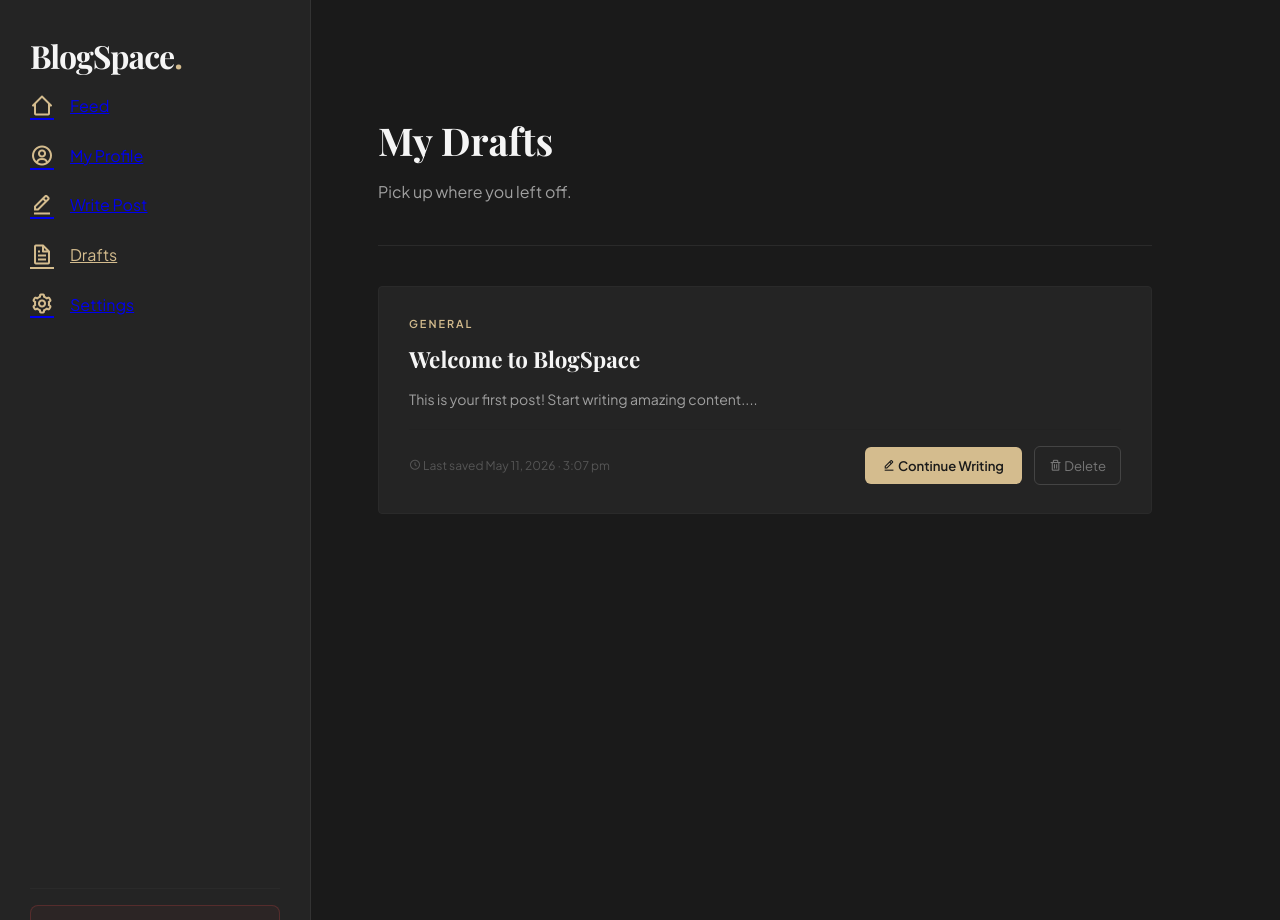
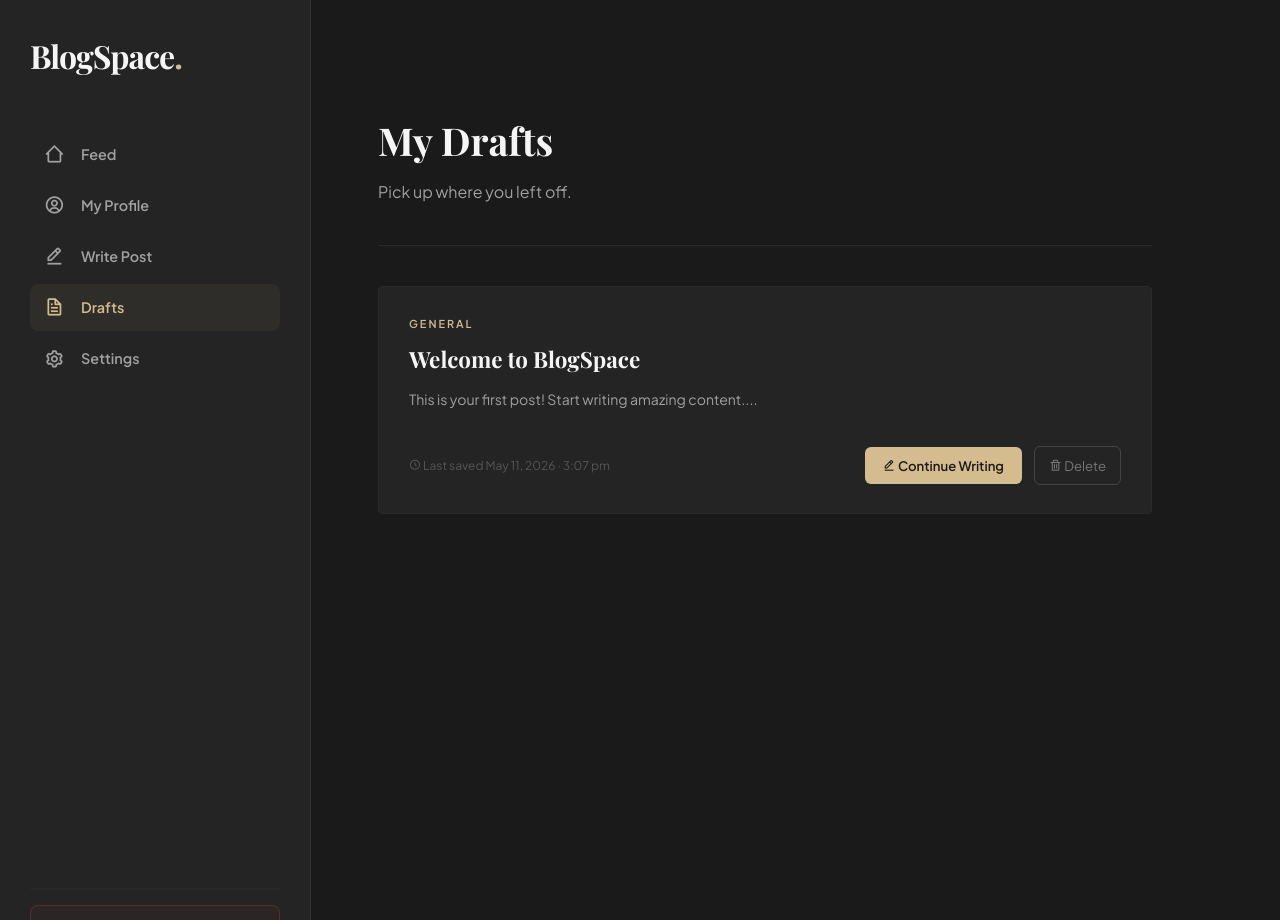
Before and after one commit to Nanditha-s-acnt/BlogSpace, a PHP site: page /drafts.php in a window 1280 px wide. Run offline with PHP 8.4, Linux system fonts and the light colour scheme; a user stored in the database is signed in; data comes from the database, SQL or seed files in the repository.

Commit message:
Update style.css

```diff
--- a/style.css
+++ b/style.css
@@ -1175,5 +1175,39 @@ input:checked + .slider:before { transform: translateX(21px); }
     transition: width 0.1s linear;
 }
 
-ne;
+/* ══════════════════════════════════════════
+   SIDEBAR NAV - SINGLE CLEAN DEFINITION
+══════════════════════════════════════════ */
+.side-nav {
+    display: flex;
+    flex-direction: column;
+    gap: 4px;
+    margin-top: 50px;
 }
+
+.side-nav a {
+    display: flex;
+    align-items: center;
+    gap: 15px;
+    padding: 12px 14px;
+    text-decoration: none;
+    color: var(--text-muted);
+    font-size: 0.9rem;
+    font-weight: 600;
+    border-radius: 8px;
+    transition: color 0.3s, background 0.2s;
+    position: relative; /* Do NOT set static */
+}
+
+.side-nav a:hover,
+.side-nav a.active {
+    color: var(--accent);
+    background: rgba(212, 188, 142, 0.06);
+}
+
+.side-nav i {
+    font-size: 1.3rem;
+    color: inherit;
+    min-width: 22px;
+    flex-shrink: 0;
+}
```
